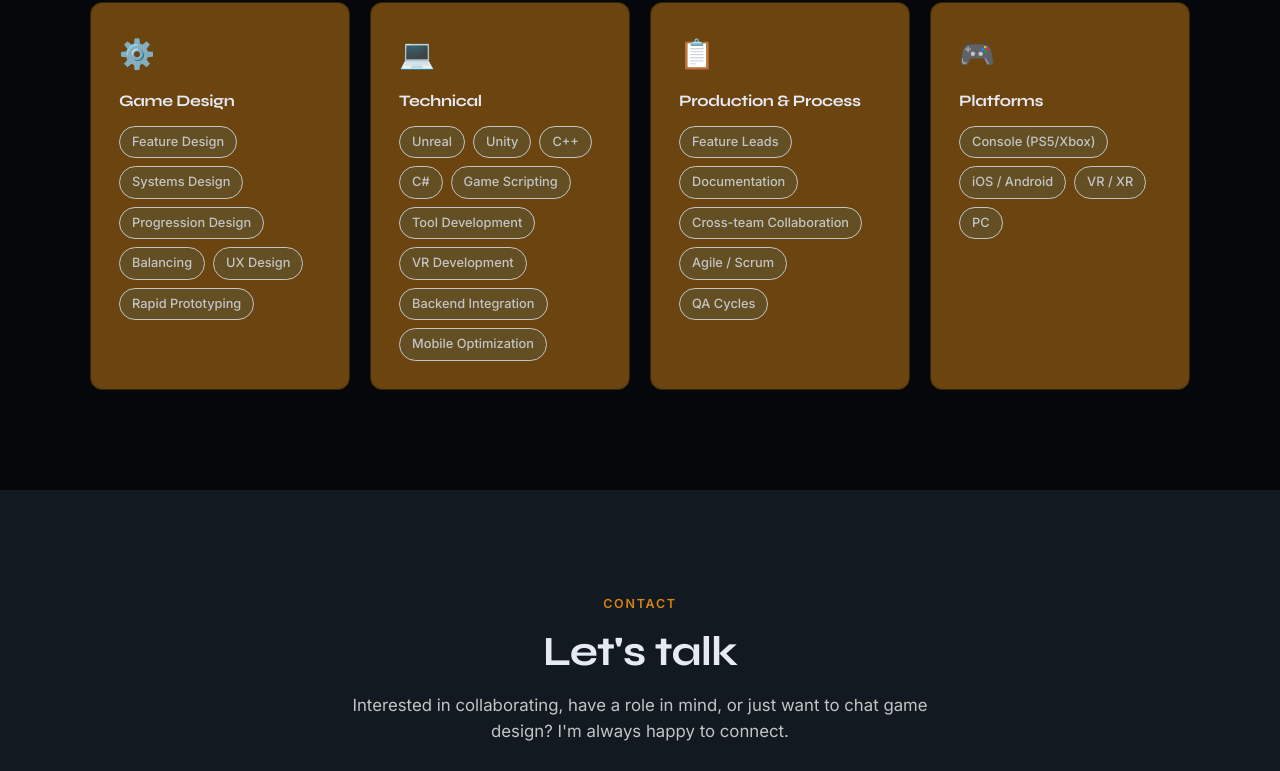
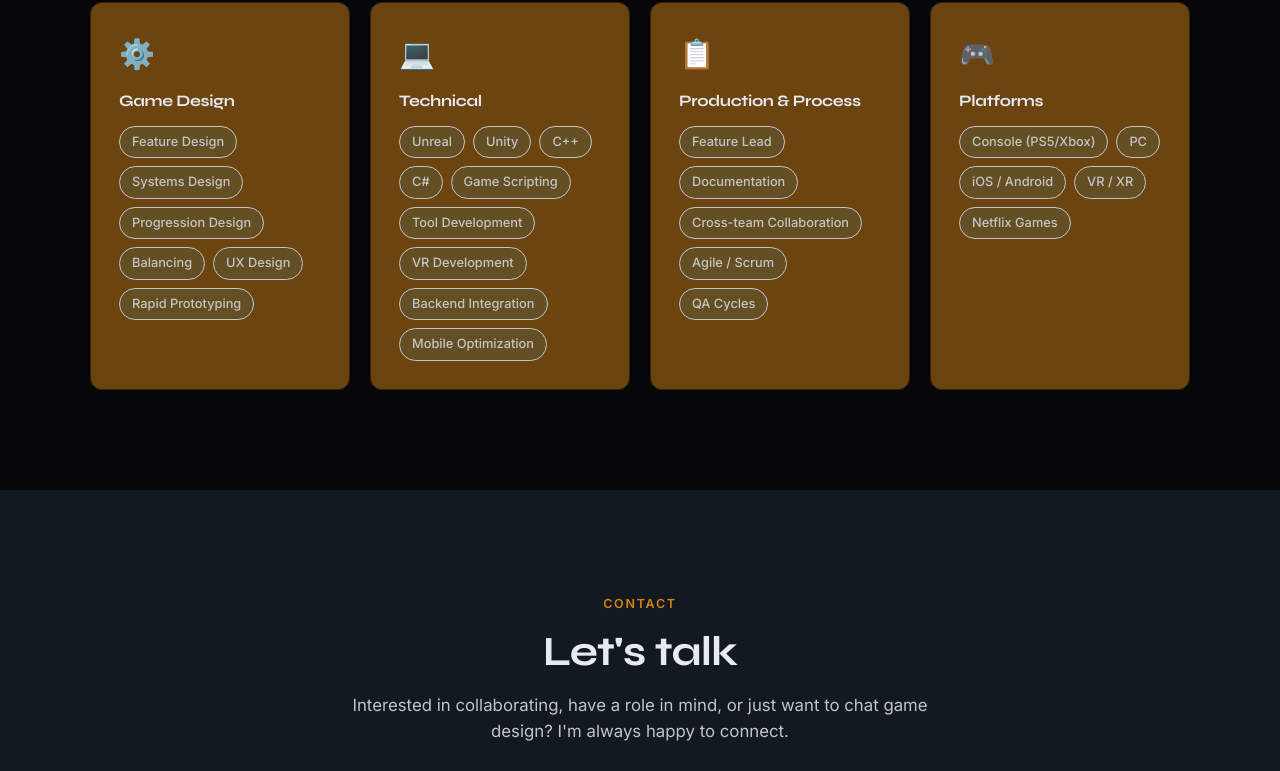
Before and after one commit to BeardTrigger/portfolio-website, a plain HTML site: page index.html in a window 1280 px wide. Shown: the part 4436-5207 px from the top of the page. Drawn offline with Linux system fonts and the light colour scheme.

Commit message:
Update Skills Section

```diff
--- a/index.html
+++ b/index.html
@@ -336,13 +336,13 @@
       <div class="skill-group fade-in">
         <div class="skill-group-icon">📋</div>
         <h3>Production &amp; Process</h3>
-        <div class="skill-list" data-color="#c4c4c4"><span class="skill-pill" style="border-color:#c4c4c4;color:#c4c4c4">Feature Leads</span><span class="skill-pill" style="border-color:#c4c4c4;color:#c4c4c4">Documentation</span><span class="skill-pill" style="border-color:#c4c4c4;color:#c4c4c4">Cross-team Collaboration</span><span class="skill-pill" style="border-color:#c4c4c4;color:#c4c4c4">Agile / Scrum</span><span class="skill-pill" style="border-color:#c4c4c4;color:#c4c4c4">QA Cycles</span></div>
+        <div class="skill-list" data-color="#c4c4c4"><span class="skill-pill" style="border-color:#c4c4c4;color:#c4c4c4">Feature Lead</span><span class="skill-pill" style="border-color:#c4c4c4;color:#c4c4c4">Documentation</span><span class="skill-pill" style="border-color:#c4c4c4;color:#c4c4c4">Cross-team Collaboration</span><span class="skill-pill" style="border-color:#c4c4c4;color:#c4c4c4">Agile / Scrum</span><span class="skill-pill" style="border-color:#c4c4c4;color:#c4c4c4">QA Cycles</span></div>
       </div>
 
       <div class="skill-group fade-in">
         <div class="skill-group-icon">🎮</div>
         <h3>Platforms</h3>
-        <div class="skill-list" data-color="#c4c4c4"><span class="skill-pill" style="border-color:#c4c4c4;color:#c4c4c4">Console (PS5/Xbox)</span><span class="skill-pill" style="border-color:#c4c4c4;color:#c4c4c4">iOS / Android</span><span class="skill-pill" style="border-color:#c4c4c4;color:#c4c4c4">VR / XR</span><span class="skill-pill" style="border-color:#c4c4c4;color:#c4c4c4">PC</span></div>
+        <div class="skill-list" data-color="#c4c4c4"><span class="skill-pill" style="border-color:#c4c4c4;color:#c4c4c4">Console (PS5/Xbox)</span><span class="skill-pill" style="border-color:#c4c4c4;color:#c4c4c4">PC</span><span class="skill-pill" style="border-color:#c4c4c4;color:#c4c4c4">iOS / Android</span><span class="skill-pill" style="border-color:#c4c4c4;color:#c4c4c4">VR / XR</span><span class="skill-pill" style="border-color:#c4c4c4;color:#c4c4c4">Netflix Games</span></div>
       </div>
 
     </div>
```
